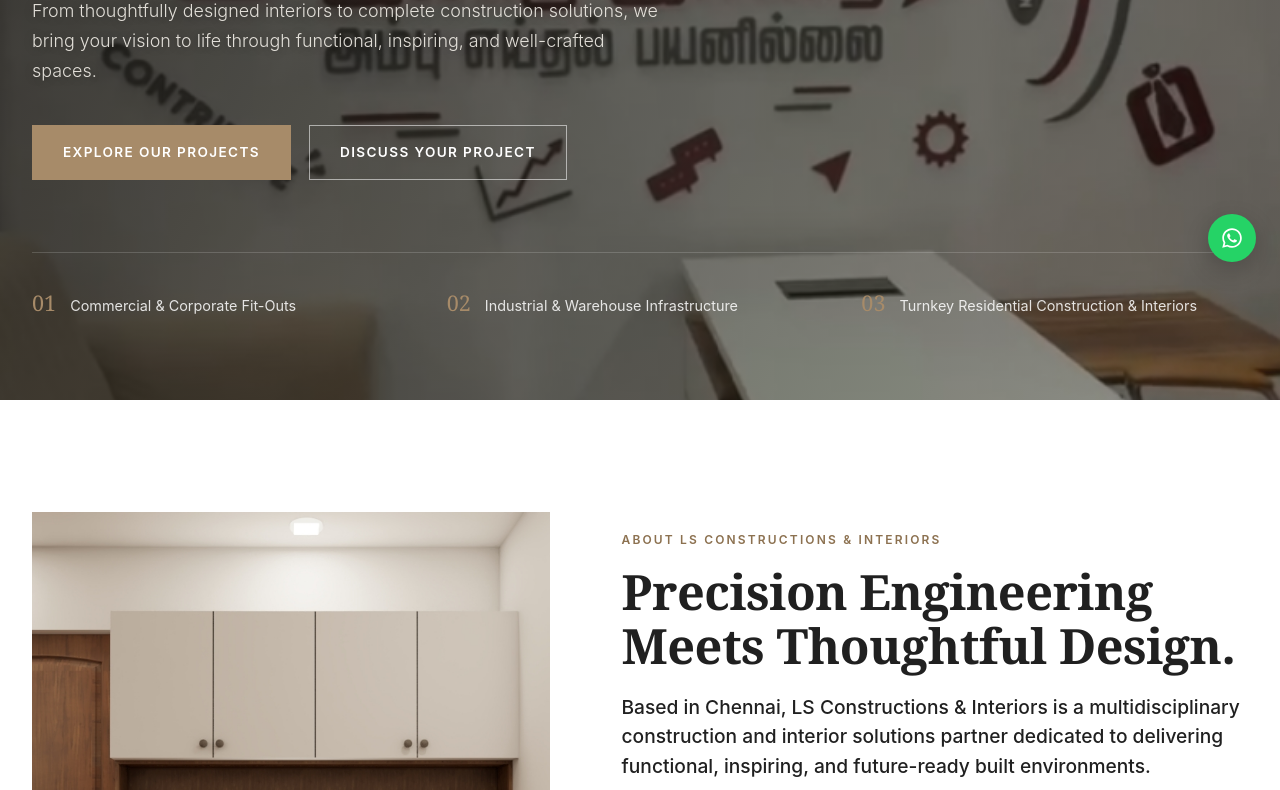
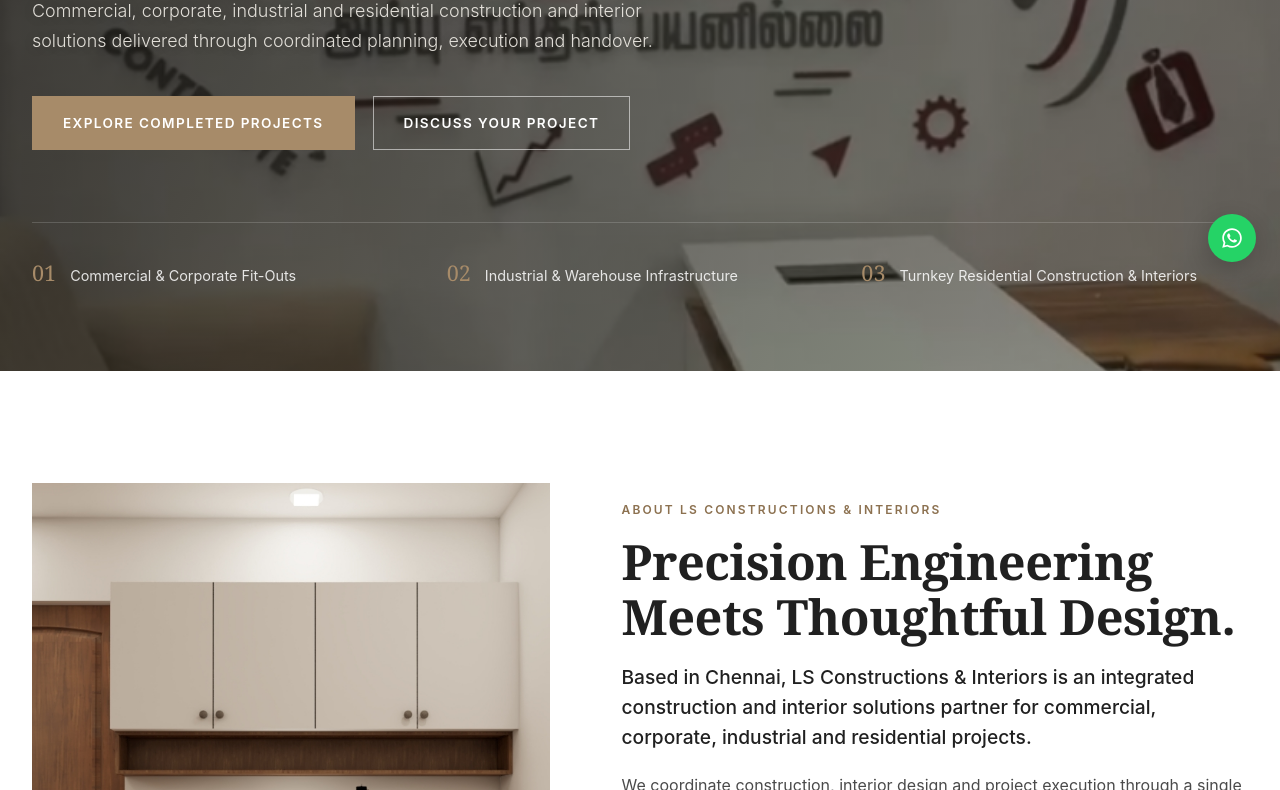
Before and after one commit to aroycenirangeorge/demo, a plain HTML site: page index.html in a window 1280 px wide. Shown: the part 454-1244 px from the top of the page. Drawn offline with Linux system fonts and the light colour scheme.

Commit message:
Refine completed projects and business positioning
Co-authored-by: Copilot <223556219+Copilot@users.noreply.github.com>

```diff
--- a/index.html
+++ b/index.html
@@ -559,7 +559,7 @@ button, input, select, textarea {
   font-weight: 700;
 }
 
-/* 4. Project Portfolio */
+/* 4. Completed Projects */
 .portfolio-filters {
   display: flex;
   flex-wrap: wrap;
@@ -1436,7 +1436,7 @@ button, input, select, textarea {
         <ul class="nav-list">
           <li><a href="#about" class="nav-link">About</a></li>
           <li><a href="#services" class="nav-link">Services</a></li>
-          <li><a href="#portfolio" class="nav-link">Portfolio</a></li>
+          <li><a href="#portfolio" class="nav-link">Completed Projects</a></li>
           <li><a href="#process" class="nav-link">Process</a></li>
           <li><a href="#why-us" class="nav-link">Why LS</a></li>
           <li><a href="#faq" class="nav-link">FAQ</a></li>
@@ -1467,10 +1467,10 @@ button, input, select, textarea {
         </div>
         <h1 class="hero-title reveal-up">Building Excellence.<br />Designing Experiences.</h1>
         <p class="hero-subtitle reveal-up">
-          From thoughtfully designed interiors to complete construction solutions, we bring your vision to life through functional, inspiring, and well-crafted spaces.
+          Commercial, corporate, industrial and residential construction and interior solutions delivered through coordinated planning, execution and handover.
         </p>
         <div class="hero-actions reveal-up">
-          <a href="#portfolio" class="btn btn-primary">Explore Our Projects</a>
+          <a href="#portfolio" class="btn btn-primary">Explore Completed Projects</a>
           <a href="#contact" class="btn btn-outline-light">Discuss Your Project</a>
         </div>
 
@@ -1509,10 +1509,10 @@ button, input, select, textarea {
             <span class="section-tag">ABOUT LS CONSTRUCTIONS &amp; INTERIORS</span>
             <h2 class="section-title">Precision Engineering Meets Thoughtful Design.</h2>
             <p class="lead-text">
-              Based in Chennai, LS Constructions &amp; Interiors is a multidisciplinary construction and interior solutions partner dedicated to delivering functional, inspiring, and future-ready built environments.
+              Based in Chennai, LS Constructions &amp; Interiors is an integrated construction and interior solutions partner for commercial, corporate, industrial and residential projects.
             </p>
             <p class="body-text">
-              We bring construction and interior execution together through an integrated approach. From planning and civil works to MEP coordination, interior fit-outs, and final handover, we aim to deliver cohesive spaces that balance functionality, quality, and design.
+              We coordinate construction, interior design and project execution through a single delivery process. Our scope includes civil works, building services, fit-outs, residential construction and renovation, subject to the approved project requirements.
             </p>
 
             <div class="about-pillars-grid">
@@ -1584,10 +1584,10 @@ button, input, select, textarea {
             <div class="service-index">03 / TURNKEY DELIVERY</div>
             <div class="service-main">
               <h3>Turnkey Interior Fit-Out Solutions</h3>
-              <p>Complete design-build execution where LS Constructions &amp; Interiors assumes full responsibility for design engineering, procurement, vendor coordination, quality control, and handover.</p>
+              <p>Turnkey design and execution support covering planning, procurement coordination, vendor coordination, quality review and handover, based on the confirmed project scope.</p>
               <ul class="service-specs">
                 <li>Single-point project coordination with clearly defined milestones</li>
-                <li>Direct material sourcing &amp; factory-finished joinery</li>
+                <li>Material procurement and factory-finished joinery coordination</li>
                 <li>Coordinated planning and execution</li>
               </ul>
             </div>
@@ -1663,13 +1663,13 @@ button, input, select, textarea {
       </div>
     </section>
 
-    <!-- 4. PROJECT PORTFOLIO SECTION -->
+    <!-- 4. COMPLETED PROJECTS SECTION -->
     <section class="section portfolio-section" id="portfolio">
       <div class="container">
         <div class="section-header-split reveal-up">
           <div>
-            <span class="section-tag">SELECTED WORKS &amp; PORTFOLIO</span>
-            <h2 class="section-title">Selected Projects</h2>
+            <span class="section-tag">OUR COMPLETED PROJECTS</span>
+            <h2 class="section-title">Projects Delivered Across Commercial &amp; Residential Sectors</h2>
           </div>
           <p class="section-intro">
             Explore completed LS projects across commercial, residential, and interior fit-out categories.
@@ -1678,12 +1678,13 @@ button, input, select, textarea {
 
         <!-- Category Filters -->
         <div class="portfolio-filters reveal-up" role="tablist" aria-label="Project Category Filters">
-          <button type="button" class="filter-btn active" data-filter="all" role="tab" aria-selected="true">ALL PROJECTS</button>
-          <button type="button" class="filter-btn" data-filter="commercial" role="tab" aria-selected="false">COMMERCIAL</button>
-          <button type="button" class="filter-btn" data-filter="corporate-offices" role="tab" aria-selected="false">CORPORATE OFFICES</button>
-          <button type="button" class="filter-btn" data-filter="interior-fitouts" role="tab" aria-selected="false">INTERIOR FIT-OUTS</button>
-          <button type="button" class="filter-btn" data-filter="residential" role="tab" aria-selected="false">RESIDENTIAL</button>
-          <button type="button" class="filter-btn" data-filter="renovation" role="tab" aria-selected="false">RENOVATION</button>
+          <button type="button" class="filter-btn active" data-filter="all" role="tab" aria-selected="true">All Projects</button>
+          <button type="button" class="filter-btn" data-filter="commercial" role="tab" aria-selected="false">Commercial</button>
+          <button type="button" class="filter-btn" data-filter="corporate-offices" role="tab" aria-selected="false">Corporate Offices</button>
+          <button type="button" class="filter-btn" data-filter="industrial" role="tab" aria-selected="false">Industrial</button>
+          <button type="button" class="filter-btn" data-filter="residential" role="tab" aria-selected="false">Residential</button>
+          <button type="button" class="filter-btn" data-filter="interior-fitouts" role="tab" aria-selected="false">Interior Fit-Outs</button>
+          <button type="button" class="filter-btn" data-filter="renovation" role="tab" aria-selected="false">Renovation</button>
         </div>
 
         <!-- Editorial Portfolio Grid -->
@@ -1701,11 +1702,11 @@ button, input, select, textarea {
 
           <div class="ba-slider" id="ba-slider" aria-label="Before and after renovation comparison slider">
             <div class="ba-image ba-after">
-              <img data-asset="projectAfter" src="/assets/images/projects/after-placeholder.jpg" alt="Illustrative completed interior transformation placeholder" loading="lazy" />
+              <img data-asset="projectAfter" src="/assets/images/projects/after-placeholder.jpg" alt="Completed interior project view" loading="lazy" />
               <span class="ba-badge ba-badge-after">AFTER COMPLETION</span>
             </div>
             <div class="ba-image ba-before" id="ba-before-layer">
-              <img data-asset="projectBefore" src="/assets/images/projects/before-placeholder.jpg" alt="Illustrative bare-shell site before fit-out placeholder" loading="lazy" />
+              <img data-asset="projectBefore" src="/assets/images/projects/before-placeholder.jpg" alt="Bare-shell site before interior fit-out" loading="lazy" />
               <span class="ba-badge ba-badge-before">BEFORE / SHELL STATE</span>
             </div>
             <input type="range" min="0" max="100" value="100" class="ba-range" id="ba-range" aria-label="Comparison slider percentage" />
@@ -1726,7 +1727,7 @@ button, input, select, textarea {
             <h2 class="section-title text-white">Seven-Stage Turnkey Delivery Process</h2>
           </div>
           <p class="section-intro text-muted-light">
-            A structured, transparent workflow designed to eliminate guesswork, control budgets, and ensure timely handover across every project scale.
+            A structured workflow for requirements, planning, approvals, execution and handover across commercial, industrial and residential projects.
           </p>
         </div>
 
@@ -1784,7 +1785,7 @@ button, input, select, textarea {
             <span class="section-tag">WHY LS CONSTRUCTIONS &amp; INTERIORS</span>
             <h2 class="section-title">Built on Accountability, Precision &amp; Craft.</h2>
             <p class="body-text">
-              Construction and interior projects require close coordination between design, civil works, and finishing teams. At LS Constructions &amp; Interiors, we aim to bring these elements together through integrated planning and coordinated execution.
+              Construction and interior projects require close coordination between design, civil works, building services and finishing teams. LS Constructions &amp; Interiors brings these disciplines together for commercial, corporate, industrial and residential requirements.
             </p>
             <div class="why-media">
               <div class="image-frame aspect-landscape">
@@ -1802,8 +1803,8 @@ button, input, select, textarea {
 
             <div class="why-item">
               <span class="why-num">02</span>
-              <h3>Commercial &amp; Industrial Solutions</h3>
-              <p>Solutions for corporate workspaces, industrial facilities, and warehouse environments, tailored to project requirements.</p>
+              <h3>Commercial, Industrial &amp; Residential Capabilities</h3>
+              <p>Construction and interior solutions for corporate workspaces, industrial facilities, residential buildings and full-home interiors, subject to project requirements.</p>
             </div>
 
             <div class="why-item">
@@ -2046,7 +2047,7 @@ button, input, select, textarea {
           <ul>
             <li><a href="#about">About Company</a></li>
             <li><a href="#services">Our Services</a></li>
-            <li><a href="#portfolio">Project Portfolio</a></li>
+            <li><a href="#portfolio">Completed Projects</a></li>
             <li><a href="#process">Execution Process</a></li>
             <li><a href="#why-us">Why Choose LS</a></li>
             <li><a href="#contact">Contact Us</a></li>
@@ -2211,63 +2212,59 @@ const portfolioProjects = [
     category: "corporate-offices",
     tags: ["commercial", "corporate-offices", "interior-fitouts"],
     categoryLabel: "Corporate Office & Turnkey Fit-Out",
-    client: "LS Project",
-    status: "ILLUSTRATIVE PROJECT ASSET",
+    status: "COMPLETED PROJECT",
     coverImage: siteAssets.commercial01,
     gallery: [siteAssets.commercial01],
-    excerpt: "Open-plan agile workspace, executive cabins, acoustic meeting pods, and integrated MEP services.",
-    description: "A multi-zone corporate workspace featuring ergonomic workstation clusters, glazed boardrooms, acoustic baffling, and energy-efficient lighting.",
-    scopeOfWork: "Space planning, drywall partitions, modular workstations, HVAC ducting, structured cabling, and custom reception joinery.",
-    designApproach: "Warm architectural minimalism balancing natural wood veneers, matte charcoal framing, and acoustic comfort for high-density teams.",
-    executionDetails: "Coordinated planning across civil, interior, and building-service requirements."
+    excerpt: "Corporate office fit-out delivered through coordinated interior planning and execution.",
+    description: "A completed corporate office project covering the workspace layout, partitions and interior fit-out.",
+    scopeOfWork: "Space planning, partitions, work areas and interior finish coordination.",
+    designApproach: "The office layout and finishes were planned around practical use and the approved project requirements.",
+    executionDetails: "Civil, interior and building-service activities were coordinated for project execution."
   },
   {
     id: "ls-project-02",
-    name: "Commercial Co-Working Workspace",
+    name: "Commercial Office Interior",
     category: "commercial",
     tags: ["commercial", "corporate-offices", "interior-fitouts"],
     categoryLabel: "Commercial Interiors",
-    client: "LS Project",
-    status: "ILLUSTRATIVE PROJECT ASSET",
+    status: "COMPLETED PROJECT",
     coverImage: siteAssets.commercial02,
     gallery: [siteAssets.commercial02],
-    excerpt: "Flexible collaborative lounges, private team suites, cafeteria, and acoustic conference rooms.",
-    description: "A commercial workspace emphasizing durability, modular adaptability, and hospitality-grade common areas.",
-    scopeOfWork: "Turnkey interior fit-out, custom banquette seating, acoustic ceilings, pantry build-out, and lighting automation.",
-    designApproach: "Tactile bronze accents, warm ivory wall treatments, and exposed architectural ceiling grids.",
-    executionDetails: "Coordinated interior work and modular components."
+    excerpt: "Commercial interior fit-out with coordinated work areas and shared spaces.",
+    description: "A completed commercial interior featuring coordinated workspace planning, interior finishes and fit-out elements.",
+    scopeOfWork: "Interior fit-out coordination, partitions, ceilings, work areas and common-area finishes.",
+    designApproach: "The project uses coordinated architectural finishes and practical workplace layouts.",
+    executionDetails: "Interior work and modular components were coordinated for project execution."
   },
   {
     id: "ls-project-03",
-    name: "Contemporary Residential Construction",
+    name: "Residential Construction & Interior Execution",
     category: "residential",
     tags: ["residential"],
     categoryLabel: "Residential Construction & Interiors",
-    client: "LS Project",
-    status: "ILLUSTRATIVE PROJECT ASSET",
+    status: "COMPLETED PROJECT",
     coverImage: siteAssets.residential01,
     gallery: [siteAssets.residential01, siteAssets.residential02],
-    excerpt: "Ground-up residential construction with custom living spaces, bedrooms, and modular kitchen.",
-    description: "An end-to-end residential project delivered from the structural frame through bespoke interior woodworking.",
-    scopeOfWork: "Complete civil construction, facade elevation, flooring, full-home interior joinery, and modular kitchen installation.",
-    designApproach: "Cross-ventilated Vastu-aligned planning with natural stone, warm timber tones, and understated architectural lighting.",
-    executionDetails: "Construction and interior coordination."
+    excerpt: "Residential construction and interior work delivered across living, bedroom and kitchen areas.",
+    description: "A completed residential project covering construction and interior execution.",
+    scopeOfWork: "Civil construction, facade work, flooring, interior joinery and modular kitchen installation.",
+    designApproach: "Residential planning and finishes were coordinated around the approved layout and project requirements.",
+    executionDetails: "Construction and interior activities were delivered through coordinated execution."
   },
   {
     id: "ls-project-04",
-    name: "Full-Home Interior & Modular Kitchen",
+    name: "Residential Interior & Modular Kitchen",
     category: "renovation",
     tags: ["residential", "renovation", "interior-fitouts"],
     categoryLabel: "Residential Interiors & Renovation",
-    client: "LS Project",
-    status: "ILLUSTRATIVE PROJECT ASSET",
+    status: "COMPLETED PROJECT",
     coverImage: siteAssets.kitchen01,
     gallery: [siteAssets.kitchen01],
-    excerpt: "Complete apartment transformation featuring a BWP-grade modular kitchen, wardrobes, and false ceilings.",
-    description: "A residential interior and modular kitchen completed with coordinated remodeling and bespoke cabinetry.",
-    scopeOfWork: "Layout reconfiguration, electrical and plumbing upgrades, parallel modular kitchen, bedroom wardrobes, and soft furnishings.",
-    designApproach: "Clutter-free storage architecture paired with durable quartz surfaces and warm neutral palettes.",
-    executionDetails: "Kitchen planning and coordinated interior installation."
+    excerpt: "Residential interior and modular kitchen completed through coordinated remodeling.",
+    description: "A completed residential interior comprising coordinated room finishes and modular kitchen work.",
+    scopeOfWork: "Interior reconfiguration, modular kitchen, cabinetry and associated finishing work.",
+    designApproach: "The layout and finishes were planned for practical storage and everyday use.",
+    executionDetails: "Kitchen and interior installation were coordinated for project completion."
   }
 ];
 
@@ -2291,7 +2288,7 @@ function renderPortfolio(filter = "all") {
         <p class="project-excerpt">${project.excerpt}</p>
         <div class="project-card-footer">
           <button type="button" class="project-detail-trigger" data-project-id="${project.id}">
-            View Scope &rarr;
+            View Project Details &rarr;
           </button>
         </div>
       </div>
@@ -2323,8 +2320,8 @@ function openProjectModal(projectId) {
 
     <div class="modal-specs-grid">
       <div class="modal-spec-item">
-        <strong>Client / Status</strong>
-        <span>${project.client}</span>
+        <strong>Project Category</strong>
+        <span>${project.categoryLabel}</span>
       </div>
       <div class="modal-spec-item">
         <strong>Delivery Model</strong>
```
